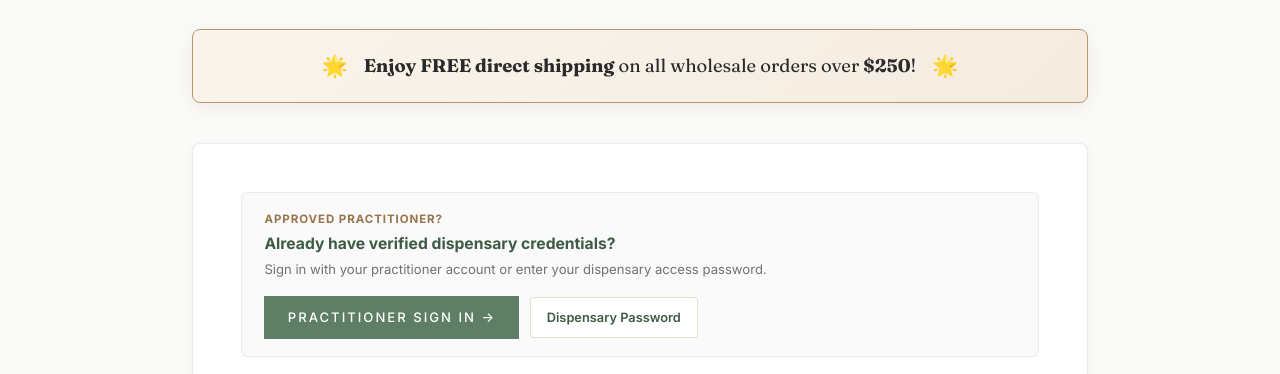
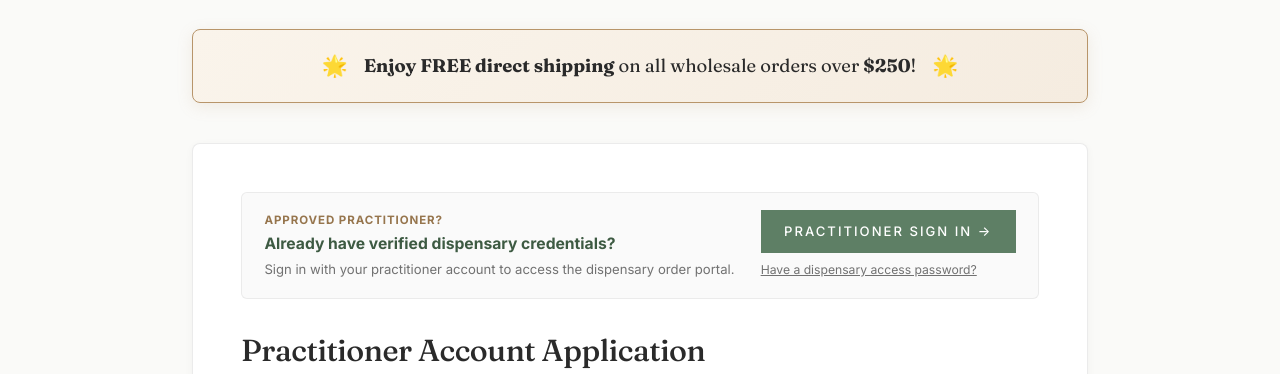
Before and after one commit to simba435/smoothbirthsite, a plain HTML site: page wholesale-staging.html in a window 1280 px wide. Shown: the part 371-745 px from the top of the page. Drawn offline with nearby package versions, Linux system fonts and the light colour scheme; a web font is replaced by a local one.

Commit message:
Streamline wholesale practitioner sign-in with unified primary button and subtle password link

```diff
--- a/wholesale-staging.html
+++ b/wholesale-staging.html
@@ -477,17 +477,17 @@
 
                 <!-- Returning Practitioner Sign In Callout -->
                 <div class="practitioner-auth-callout" style="background: #FAFAFA; border: 1px solid var(--border-light); border-radius: 6px; padding: 1.1rem 1.4rem; margin-bottom: 2rem; display: flex; justify-content: space-between; align-items: center; flex-wrap: wrap; gap: 1rem;">
-                    <div>
+                    <div style="max-width: 580px;">
                         <span style="font-size: 0.72rem; text-transform: uppercase; letter-spacing: 0.08em; font-weight: 700; color: var(--gold-dark); display: block; margin-bottom: 0.15rem;">Approved Practitioner?</span>
                         <strong style="color: var(--primary-dark); font-size: 0.98rem;">Already have verified dispensary credentials?</strong>
-                        <p style="margin: 0.15rem 0 0; font-size: 0.82rem; color: var(--text-light);">Sign in with your practitioner account or enter your dispensary access password.</p>
+                        <p style="margin: 0.15rem 0 0; font-size: 0.82rem; color: var(--text-light);">Sign in with your practitioner account to access the dispensary order portal.</p>
                     </div>
-                    <div style="display: flex; gap: 0.65rem; align-items: center; flex-wrap: wrap;">
+                    <div style="display: flex; flex-direction: column; align-items: flex-start; gap: 0.4rem;">
                         <button type="button" id="btn-toggle-login" class="btn-primary" style="padding: 0.65rem 1.4rem; font-size: 0.82rem; white-space: nowrap;">
                             Practitioner Sign In &rarr;
                         </button>
-                        <button type="button" id="btn-toggle-pass-login" style="background: #FFFFFF; border: 1px solid var(--border-gold); border-radius: 4px; padding: 0.6rem 1rem; font-size: 0.8rem; font-weight: 600; color: var(--primary-dark); cursor: pointer; white-space: nowrap; transition: all 0.2s ease;">
-                            Dispensary Password
+                        <button type="button" id="btn-toggle-pass-login" style="background: none; border: none; padding: 0.1rem 0; font-size: 0.76rem; color: var(--text-light); text-decoration: underline; cursor: pointer; transition: color 0.2s ease;" onmouseover="this.style.color='var(--primary-dark)'" onmouseout="this.style.color='var(--text-light)'">
+                            Have a dispensary access password?
                         </button>
                     </div>
                 </div>
```
Also changed, not shown: wholesale.html (+5 -5 lines).
